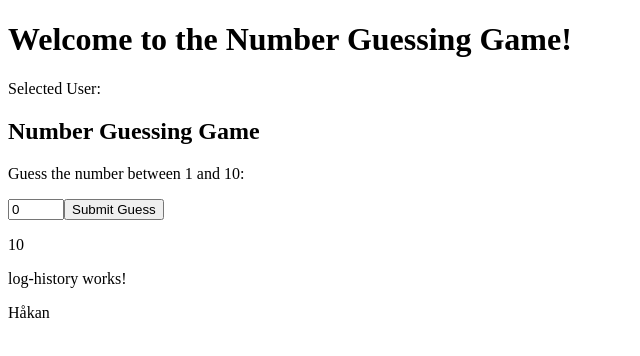
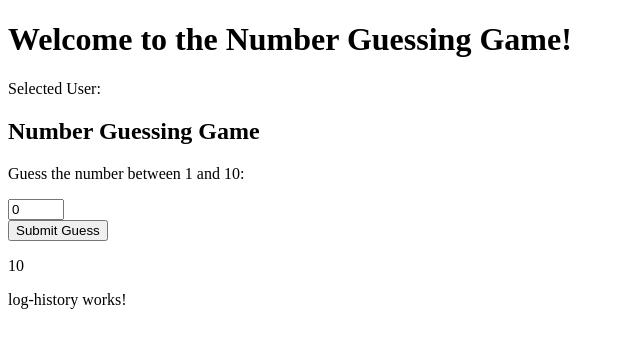
Before and after one commit to Vixilicious/MyProject1-master, an Angular app: page / in a window 1280 px wide. Both pictures are taken after a click on the button "Start Game". Shown: the top 356 px of the page, without its empty margins (0-640 px from the left). Built offline with nearby package versions, Linux system fonts and the light colour scheme; what @syncfusion/ej2-angular-dropdowns would draw is missing.

Commit message:
LogHistory & NewGame added

```diff
--- a/src/app/components/game/game.component.html
+++ b/src/app/components/game/game.component.html
@@ -2,15 +2,21 @@
   <h2>Number Guessing Game</h2>
   <p>Guess the number between 1 and 10:</p>
   <input [(ngModel)]="guess" type="number" min="1" max="10" />
-  <button (click)="checkGuess()">Submit Guess</button>
+  <div class="btns">
+    <button (click)="checkGuess()" *ngIf="gameOn === true">Submit Guess</button>
+    <button (click)="newGame()" *ngIf="gameOn === false">New Game</button>
+  </div>
   <p>{{ result }}</p>
   <p>{{ points }}</p>
-  <app-log-history [logs]="newLogs"></app-log-history>
+  <app-log-history [logs]="newLogs">
+    {{ dateOf }}
+  </app-log-history>
   <!-- <button (click)="showLogHistory()">Your Log History</button> booleean prop in game comp. and ifstatement -->
 </div>
 <ng-container #loser>
   <div *ngIf="points <= 0">
     <p>{{ result }}</p>
     <p>{{ points }}</p>
+    <button (click)="newGame()" *ngIf="gameOn === false">New Game</button>
   </div>
 </ng-container>
--- a/src/app/components/game/game.component.ts
+++ b/src/app/components/game/game.component.ts
@@ -1,4 +1,4 @@
-import { Component } from '@angular/core';
+import { Component, Input } from '@angular/core';
 import { HomeComponent } from '../home/home.component';
 import { IUser } from 'src/app/interfaces/IUser.interface';
 import { ILog } from 'src/app/interfaces/ILog.interface';
@@ -9,27 +9,43 @@ import { ILog } from 'src/app/interfaces/ILog.interface';
   styleUrls: ['./game.component.css'],
 })
 export class GameComponent {
-  public points: number = 10;
+  @Input() public selectedUser: IUser = {
+    name: '',
+    id: 0,
+  };
+  public points = 10;
   public guess: number = 0;
   public result: string = '';
-  public guessChecked: boolean = false;
-  public newLogs: ILog[] = [
-    {
-      guesses: 0,
-      points: 10,
-      timestamp: new Date(),
-      user: {
-        name: 'Håkan',
-        id: 0,
-      },
-    },
-  ];
+  public gameOn: boolean = true;
+  public dateOf = [''];
+  public newLogs: ILog[] = [];
+
+  public timestamp: Date = new Date();
+  public day = this.timestamp.getDate();
+  public month = this.timestamp.toLocaleString('en-US', { month: 'long' });
+  public year = this.timestamp.getFullYear();
+
+  public hours = this.timestamp.getHours();
+  public minutes = this.timestamp.getMinutes();
+  public seconds = this.timestamp.getSeconds();
+
+  public today = `${this.day} ${this.month} ${this.year} ${this.hours}:${this.minutes}:${this.seconds}`;
 
   checkGuess() {
     const randomNumber = Math.floor(Math.random() * 10) + 1;
     if (this.guess === randomNumber) {
       this.result = "Yay, it's correct!";
       this.points = this.points;
+      const newLog: ILog = {
+        user: {
+          id: this.selectedUser.id,
+          name: this.selectedUser.name,
+        },
+        points: this.points,
+        timestamp: this.today,
+      };
+      this.newLogs.push(newLog);
+      this.gameOn = false;
     } else if (this.guess < randomNumber) {
       this.result = 'The number is higher.';
       this.points = this.points - 1;
@@ -41,4 +57,12 @@ export class GameComponent {
       this.result = "You're out of guesses";
     }
   }
+
+  newGame() {
+    this.guess = 0;
+    this.result = '';
+    this.points = 10;
+    this.gameOn === true;
+    this.checkGuess();
+  }
 }
--- a/src/app/components/home/home.component.ts
+++ b/src/app/components/home/home.component.ts
@@ -1,4 +1,4 @@
-import { Component } from '@angular/core';
+import { Component, Input, Output } from '@angular/core';
 import { IUser } from 'src/app/interfaces/IUser.interface';
 
 @Component({
@@ -32,7 +32,7 @@ export class HomeComponent {
     },
   ];
 
-  public selectedUser: IUser = {
+  @Output() public selectedUser: IUser = {
     name: '',
     id: 0,
   };
--- a/src/app/components/log-history/log-history.component.html
+++ b/src/app/components/log-history/log-history.component.html
@@ -1,2 +1,4 @@
 <p>log-history works!</p>
-<div *ngFor="let log of logs">{{ log.user.name }}</div>
+<div *ngFor="let log of logs">
+  {{ log.user.name }}, {{ log.points }}, {{ log.timestamp }}
+</div>
--- a/src/app/components/log-history/log-history.component.ts
+++ b/src/app/components/log-history/log-history.component.ts
@@ -12,8 +12,8 @@ export class LogHistoryComponent {
 
   public userLogs: ILog[] = [];
 
-  logGuess(user: IUser, points: number, guesses: number) {
-    const log: ILog = { user, points, guesses, timestamp: new Date() };
+  logGuess(user: IUser, points: number) {
+    const log: ILog = { user, points, timestamp: new Date() };
     this.userLogs.push(log);
   }
 
--- a/src/app/interfaces/ILog.interface.ts
+++ b/src/app/interfaces/ILog.interface.ts
@@ -3,6 +3,5 @@ import { IUser } from './IUser.interface';
 export interface ILog {
   user: IUser;
   points: number;
-  guesses: number;
-  timestamp: Date;
+  timestamp: any;
 }
```
Also changed, not shown: src/styles.css (+12 -0 lines).
